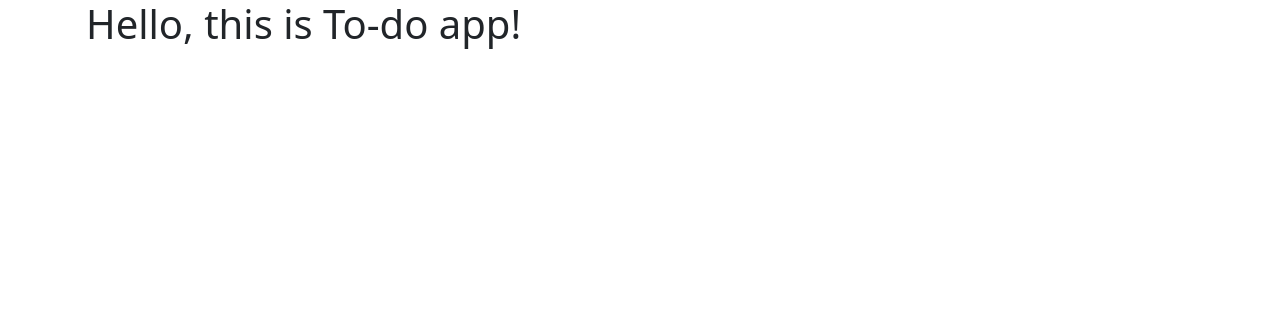
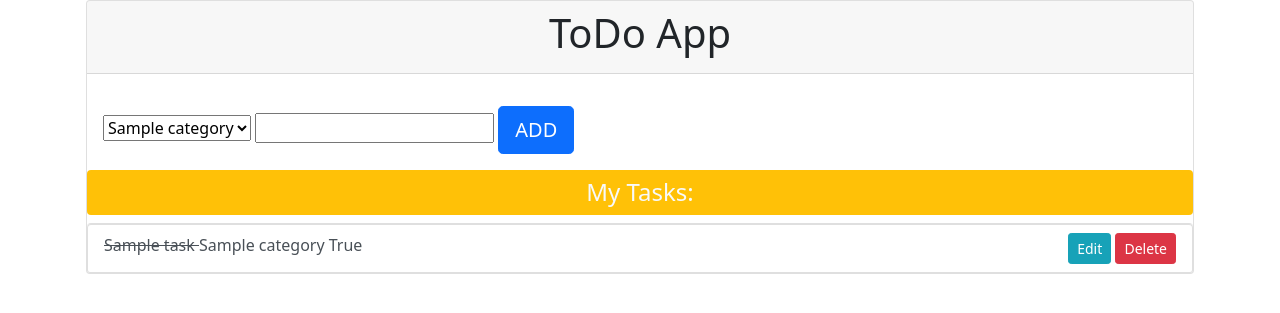
Before and after one commit to artemjasan/daily_planner, a Django app: page /todo_list/ in a window 1280 px wide. Shown: the top 313 px of the page. Run offline with Django 3.2, Linux system fonts and the light colour scheme; tables that the repository leaves empty hold one stand-in row (values such as "Sample post"); some libraries are stand-ins or nearby versions.

Commit message:
Update Task, Category models, add ModelForm, Update View a etc

```diff
--- a/daily_planner/templates/todolist_app/todolist_app.html
+++ b/daily_planner/templates/todolist_app/todolist_app.html
@@ -1,7 +1,46 @@
 {% extends 'base.html' %}
+
 {% block title %}
 Tasks -
 {% endblock title %}
+
 {% block content %}
-    <h1>Hello, this is To-do app!</h1>
+    <!-- <h1>Hello, world!</h1> -->
+
+    <div class="card">
+        <div class="card-header">
+            <h1 class="text-center">ToDo App</h1>
+        </div>
+        <div class="card-body">
+            <form method="post">
+                {% csrf_token %}
+
+                <div class="input-group mb-3"></div>
+                    {{form.category}} {{form.title}}
+
+                    <button type="submit" class="btn btn-primary btn-lg">ADD</button>
+            </div>
+        </form>
+        <h4 class="bg-warning text-light py-2 rounded text-center">My Tasks:</h4>
+        <ul class="list-group">
+            {% for task in tasks %}
+            <li class="list-group-item list-group-item-action">
+                {% if task.completed == True %}
+                <strike>{{task.title}} </strike>
+                {{task.category}}
+                {{task.completed}}
+                {% else %}
+                {{task.title}}
+                {{task.category}}
+                {{task.completed}}
+                {% endif %}
+                <div class="float-right">
+                     <a href="{% url "edit_task" task.id %}" class="btn btn-sm btn-info">Edit</a>
+                     <a href="{% url "delete_task" task.id %}" class="btn btn-sm btn-danger">Delete</a>
+                </div>
+            </li>
+            {% endfor %}
+        </ul>
+    </div>
+</div>
 {% endblock content %}
--- /dev/null
+++ b/daily_planner/todolist_app/forms.py
@@ -0,0 +1,10 @@
+from django  import forms
+from django.forms import ModelForm
+from .models import Task
+
+
+class TaskForm(forms.ModelForm):
+
+    class Meta:
+        model = Task
+        fields = "__all__"
--- a/daily_planner/todolist_app/models.py
+++ b/daily_planner/todolist_app/models.py
@@ -5,16 +5,22 @@ from django.utils import timezone
 class Category(models.Model):
     name = models.CharField(max_length=50)
 
+    class Meta:
+        ordering = ('name',)
+
     def __str__(self):
         return self.name
 
 
 class Task(models.Model):
-    category = models.ForeignKey(Category, default="General", on_delete=models.CASCADE)
+    category = models.ForeignKey(Category, default="general",
+                                 on_delete=models.CASCADE)
     title = models.CharField(max_length=100)
-    description = models.TextField()
-    date = models.DateTimeField(auto_now_add=True)
+    created = models.DateTimeField(auto_now_add=True)
     completed = models.BooleanField(default=False)
+
+    class Meta:
+        ordering = ('created',)
 
     def __str__(self):
         return self.title
--- a/daily_planner/todolist_app/urls.py
+++ b/daily_planner/todolist_app/urls.py
@@ -3,5 +3,9 @@ from django.urls import path
 from . import views
 
 urlpatterns = [
-    path('',views.index, name='index'),
+    path('', views.index, name='index'),
+    path('edit/<int:pk>/', views.edit_task, name='edit_task'),
+    path('delete/<int:pk>/', views.delete_task, name='delete_task'),
+    path('complete/<int:pk>/', views.mark_complete, name='complete'),
+    path('incomplete/<int:pk>/', views.mark_incomplete, name='incomplete'),
 ]
--- a/daily_planner/todolist_app/views.py
+++ b/daily_planner/todolist_app/views.py
@@ -1,16 +1,48 @@
-from django.shortcuts import render
-from django.utils import timezone
-from .models import Task
+from django.shortcuts import render, redirect
+from .models import Task, Category
+from .forms import TaskForm
 
 
 def index(request):
-    tasks = Task.objects.order_by('date')
+    form = TaskForm()
+    if request.method == "POST":
+        form = TaskForm(request.POST)
+        if form.is_valid():
+            form.save()  # add to the DB
+            return redirect("index")  # update page
+    tasks = Task.objects.all().order_by("-created")
+    return render(request,
+                  'todolist_app/todolist_app.html',
+                  {"form": form, "tasks": tasks}
+                 )
 
+
+def delete_task(request, pk):
+    task = Task.objects.get(id=pk)
+    task.delete()
+    return redirect("index")
+
+
+def mark_complete(request, pk):
+    task = Task.objects.get(id=pk)
+    task.completed = True
+    task.save()
+    return redirect("index")
+
+
+def mark_incomplete(request, pk):
+    task = Task.objects.get(id=pk)
+    task.completed = False
+    task.save()
+    return redirect("index")
+
+
+def edit_task(request, pk):
+    task = Task.objects.get(id=pk)
+    form = TaskForm(instance=task)
     if request.method == "POST":
-        new_task = Task(
-            title=request.POST['title'],
-            # category=request.POST['category'],
-        )
-        new_task.save()
-
-    return render(request, 'todolist_app/todolist_app.html', {"tasks": tasks})
+        form = TaskForm(request.POST, instance=task)
+        if form.is_valid():
+            form.save()
+            return redirect("index")
+    return render(request, 'todolist_app/edit_task.html', {"edit_task_form": form})
```
Also changed, not shown: daily_planner/templates/todolist_app/edit_task.html (added, +17 -0 lines), daily_planner/todolist_app/migrations/0002_auto_20210210_2151.py (deleted), daily_planner/todolist_app/migrations/0002_auto_20210213_1022.py (added), daily_planner/todolist_app/migrations/0003_auto_20210213_2335.py (added).
